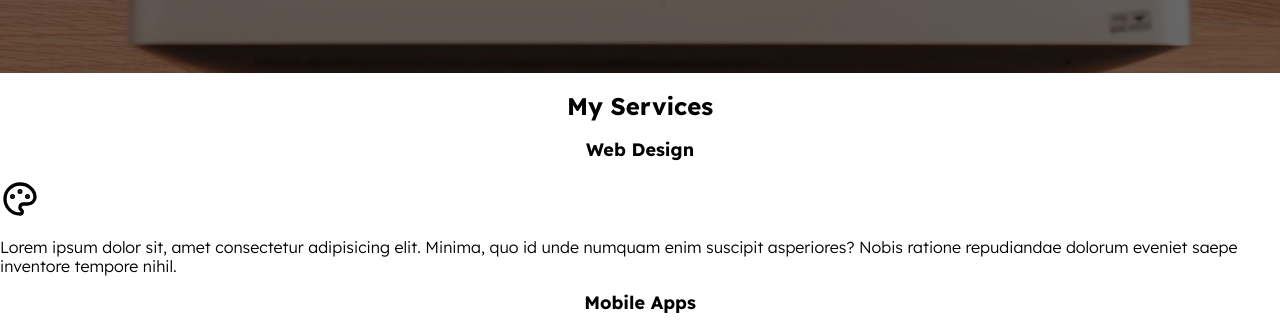
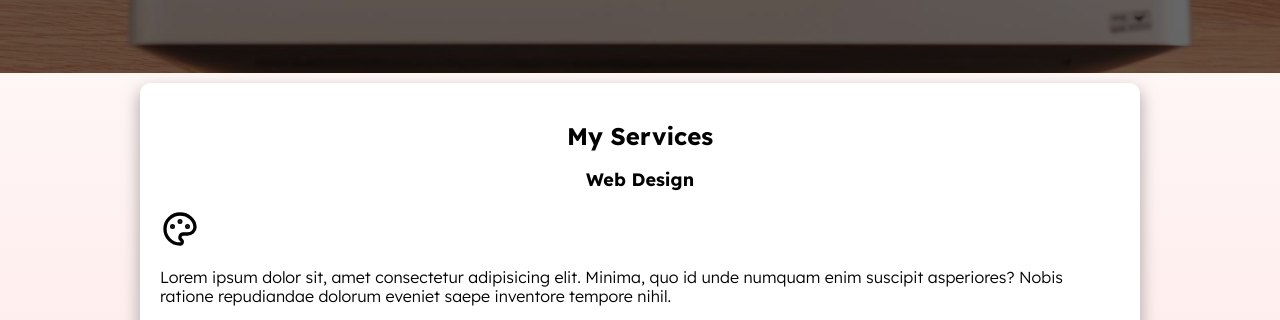
Before and after one commit to J-Potes/freelancer_inicio, a plain HTML site: page index.html in a window 1280 px wide. Shown: the part 505-825 px from the top of the page. Drawn offline with Linux system fonts and the light colour scheme.

Commit message:
Box shadow

```diff
--- a/css/styles.css
+++ b/css/styles.css
@@ -4,6 +4,7 @@
     --primary: #FFB2B2;
     --secundary: #1aa081;
     --gray: #757575;
+    --gradient: #ffdada;
 }
 
 /* Global */
@@ -22,6 +23,7 @@ box-sizing: inherit;
 body{
     font-size: 16px;
     font-family: 'Lexend', sans-serif;
+    background-image: linear-gradient(to top, var(--gradient) 0%, var(--white) 80%)
 }
 
 .container{
@@ -49,6 +51,14 @@ body{
     }
 }
 
+.shadow{
+    -webkit-box-shadow: 0px 8px 15px 2px rgba(125,125,125,0.56);
+    -moz-box-shadow: 0px 8px 15px 2px rgba(125,125,125,0.56);
+    box-shadow: 0px 8px 15px 2px rgba(125,125,125,0.56);
+    background-color: var(--white);
+    padding: 2rem;
+    border-radius: 1rem;
+}
 
 /* Fonts */
 
@@ -121,6 +131,7 @@ h1,h2,h3 {
     background-size: cover;
     height: 450px;
     position: relative;
+    margin-bottom: 1rem;
 }
 
 .hero-content {
--- a/index.html
+++ b/index.html
@@ -46,7 +46,7 @@
 
     </section>
 
-    <main>
+    <main class="container shadow">
         <h2>My Services</h2>
 
         <section>
```
